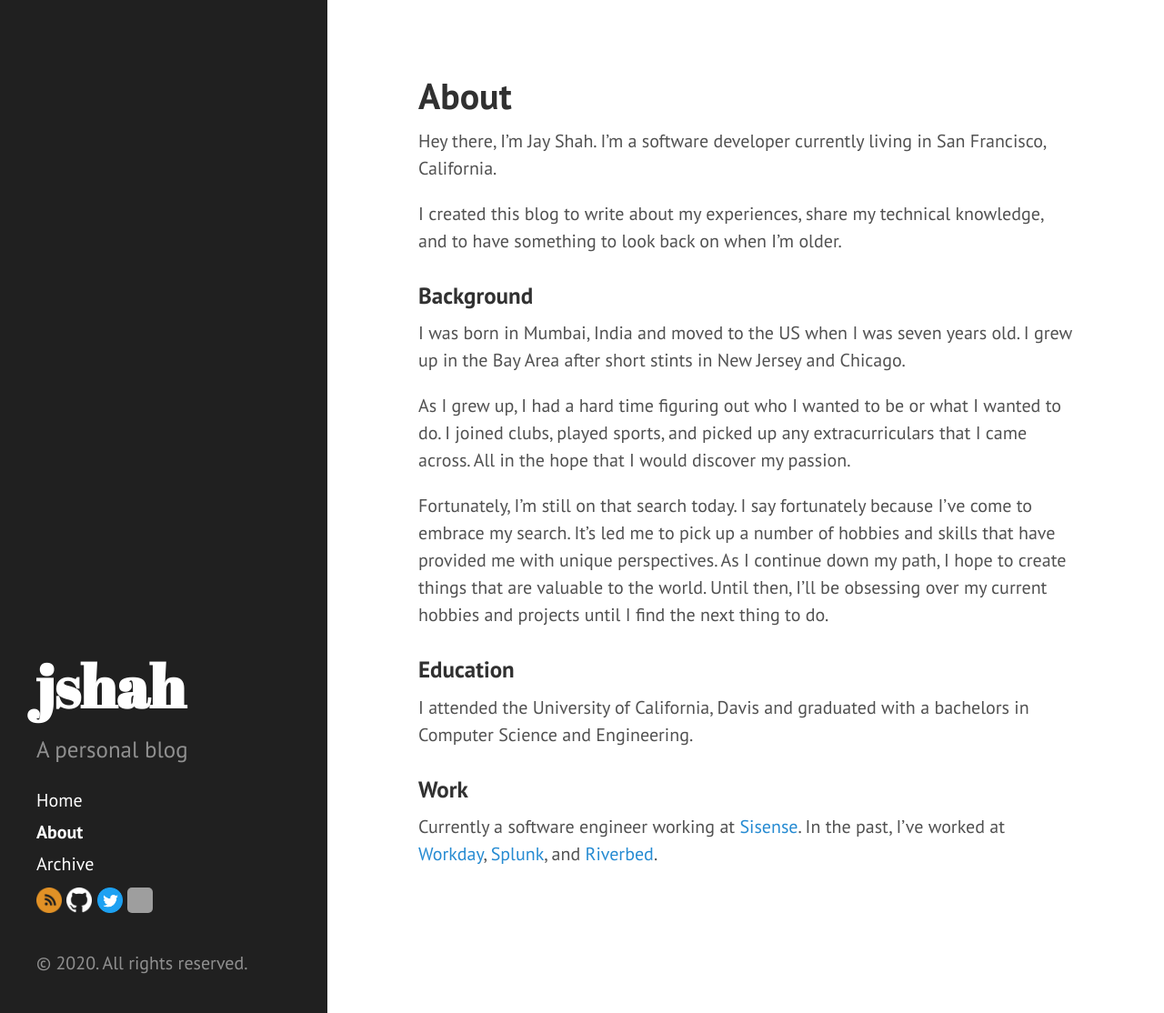
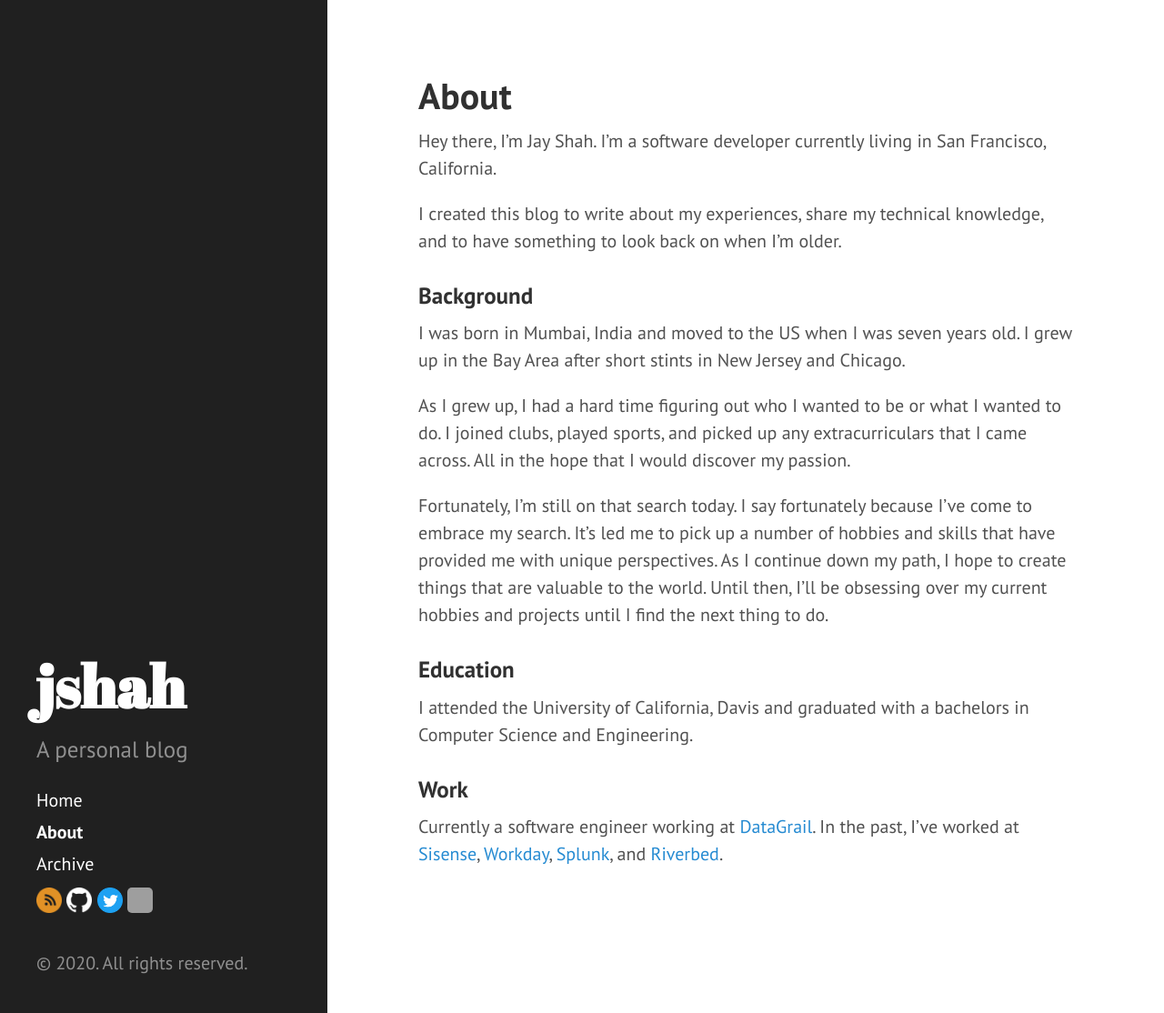
Before and after one commit to jshah/jshah.github.io, a Jekyll site: the page built from about.md, in a window 1280 px wide and 1114 px high. Shown: the whole window at 91% size. Built offline with Jekyll 4.4.1, drawn with Linux system fonts in a browser that asks for light colours; grey boxes are pictures that could not be loaded.

Commit message:
Update about me

```diff
--- a/about.md
+++ b/about.md
@@ -27,6 +27,6 @@ I attended the University of California, Davis and graduated with a bachelors in
 
 ### Work
 
-Currently a software engineer working at [Sisense](https://sisense.com){:target="_blank"}.
-In the past, I've worked at [Workday](https://workday.com){:target="_blank"}, [Splunk](https://splunk.com){:target="_blank"},
+Currently a software engineer working at [DataGrail](https://www.datagrail.io/){:target="_blank"}.
+In the past, I've worked at [Sisense](https://sisense.com){:target="_blank"}, [Workday](https://workday.com){:target="_blank"}, [Splunk](https://splunk.com){:target="_blank"},
 and [Riverbed](https://riverbed.com){:target="_blank"}.
```
